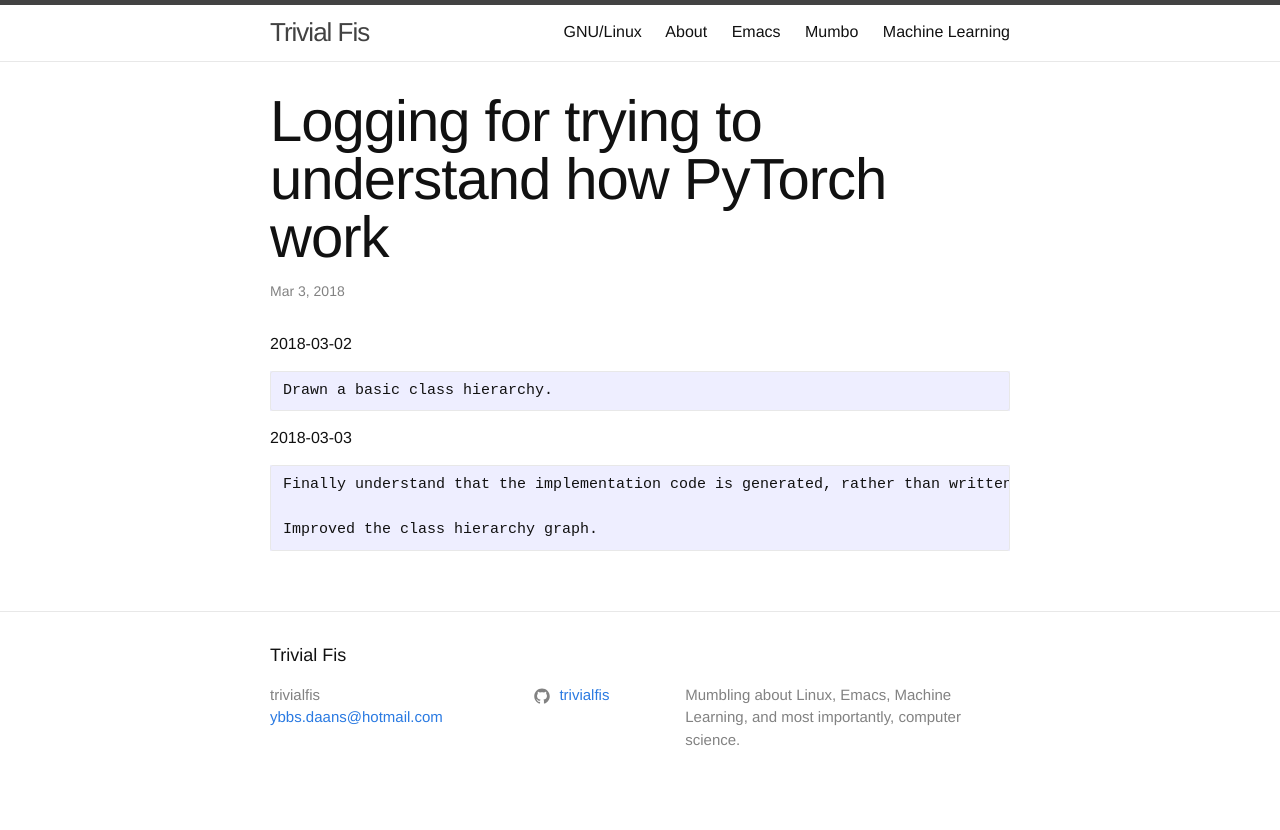
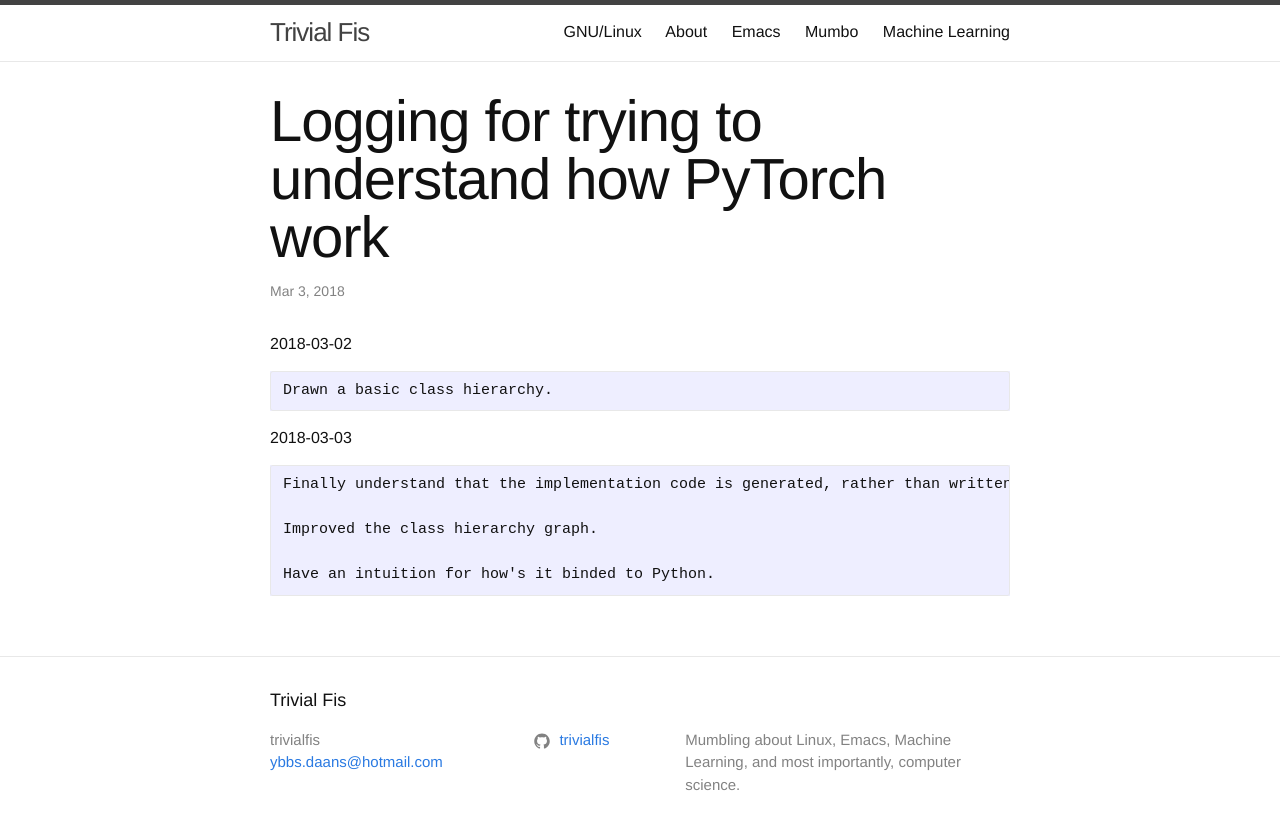
Before and after one commit to trivialfis/trivialfis.github.io, a Jekyll site: the page built from _posts/2018-3-3-Logging for trying to understand how PyTorch work.md, in a window 1280 px wide. Shown: the top 830 px of the page. Built offline with Jekyll 4.4.1, drawn with Linux system fonts in a browser that asks for light colours.

Commit message:
Update pytorch log.

```diff
--- a/_posts/2018-3-3-Logging for trying to understand how PyTorch work.md
+++ b/_posts/2018-3-3-Logging for trying to understand how PyTorch work.md
@@ -14,3 +14,5 @@
 	Finally understand that the implementation code is generated, rather than written by human.
 
 	Improved the class hierarchy graph.
+
+	Have an intuition for how's it binded to Python.
```
